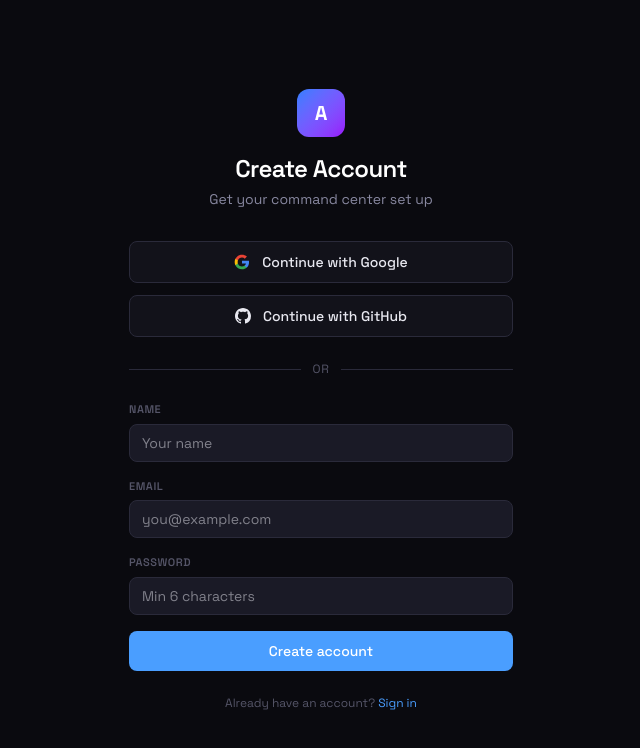
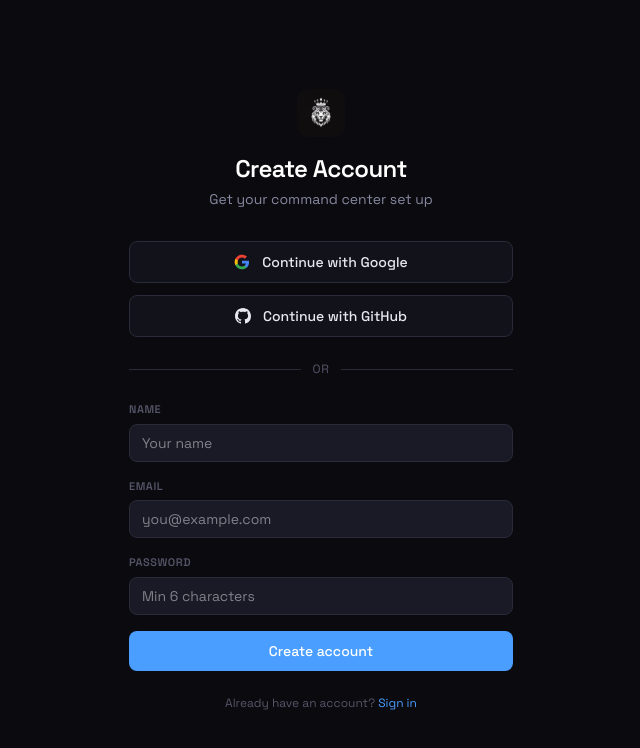
Before and after one commit to RickyDLong/atlas-board, a Next.js app: page /auth/signup in a window 1280 px wide. Shown: the top 748 px of the page, without its empty margins (319-959 px from the left). Built offline with nearby package versions, Linux system fonts and the light colour scheme; no server answers.

Commit message:
feat: replace purple avatar with lion logo across all pages

```diff
--- a/src/app/auth/login/page.tsx
+++ b/src/app/auth/login/page.tsx
@@ -4,6 +4,7 @@ import { createClient } from '@/lib/supabase/client';
 import { useState } from 'react';
 import { useRouter } from 'next/navigation';
 import Link from 'next/link';
+import Image from 'next/image';
 
 export default function LoginPage() {
   const [email, setEmail] = useState('');
@@ -42,9 +43,13 @@ export default function LoginPage() {
     <div className="min-h-screen bg-[#0a0a0f] flex items-center justify-center px-4">
       <div className="w-full max-w-sm">
         <div className="text-center mb-8">
-          <div className="w-12 h-12 bg-gradient-to-br from-blue-500 to-purple-600 rounded-xl flex items-center justify-center text-white font-bold text-xl mx-auto mb-4">
-            A
-          </div>
+          <Image
+            src="/atlas-board-logo.png"
+            alt="Atlas Board"
+            width={48}
+            height={48}
+            className="rounded-xl mx-auto mb-4"
+          />
           <h1 className="text-2xl font-semibold text-white tracking-tight">Atlas Board</h1>
           <p className="text-[#8888a0] text-sm mt-1">Sign in to your command center</p>
         </div>
--- a/src/app/auth/signup/page.tsx
+++ b/src/app/auth/signup/page.tsx
@@ -3,6 +3,7 @@
 import { createClient } from '@/lib/supabase/client';
 import { useState } from 'react';
 import Link from 'next/link';
+import Image from 'next/image';
 
 export default function SignupPage() {
   const [email, setEmail] = useState('');
@@ -69,9 +70,13 @@ export default function SignupPage() {
     <div className="min-h-screen bg-[#0a0a0f] flex items-center justify-center px-4">
       <div className="w-full max-w-sm">
         <div className="text-center mb-8">
-          <div className="w-12 h-12 bg-gradient-to-br from-blue-500 to-purple-600 rounded-xl flex items-center justify-center text-white font-bold text-xl mx-auto mb-4">
-            A
-          </div>
+          <Image
+            src="/atlas-board-logo.png"
+            alt="Atlas Board"
+            width={48}
+            height={48}
+            className="rounded-xl mx-auto mb-4"
+          />
           <h1 className="text-2xl font-semibold text-white tracking-tight">Create Account</h1>
           <p className="text-[#8888a0] text-sm mt-1">Get your command center set up</p>
         </div>
--- a/src/app/dashboard/page.tsx
+++ b/src/app/dashboard/page.tsx
@@ -10,6 +10,7 @@ import type { Card } from '@/types/database';
 import { signOut } from '@/lib/board-actions';
 import { useState } from 'react';
 import { useRouter } from 'next/navigation';
+import Image from 'next/image';
 
 export default function DashboardPage() {
   const {
@@ -85,9 +86,13 @@ export default function DashboardPage() {
       {/* Header */}
       <header className="flex items-center justify-between px-6 py-4 border-b border-[#1e1e2e] bg-[#12121a] sticky top-0 z-50">
         <div className="flex items-center gap-3">
-          <div className="w-8 h-8 bg-gradient-to-br from-blue-500 to-purple-600 rounded-lg flex items-center justify-center text-white font-bold text-sm">
-            A
-          </div>
+          <Image
+            src="/atlas-board-logo.png"
+            alt="Atlas Board"
+            width={32}
+            height={32}
+            className="rounded-lg"
+          />
           <h1 className="text-lg font-semibold text-white tracking-tight">
             Atlas Board <span className="text-[#555568] font-normal ml-2 text-sm">{board?.name}</span>
           </h1>
```
